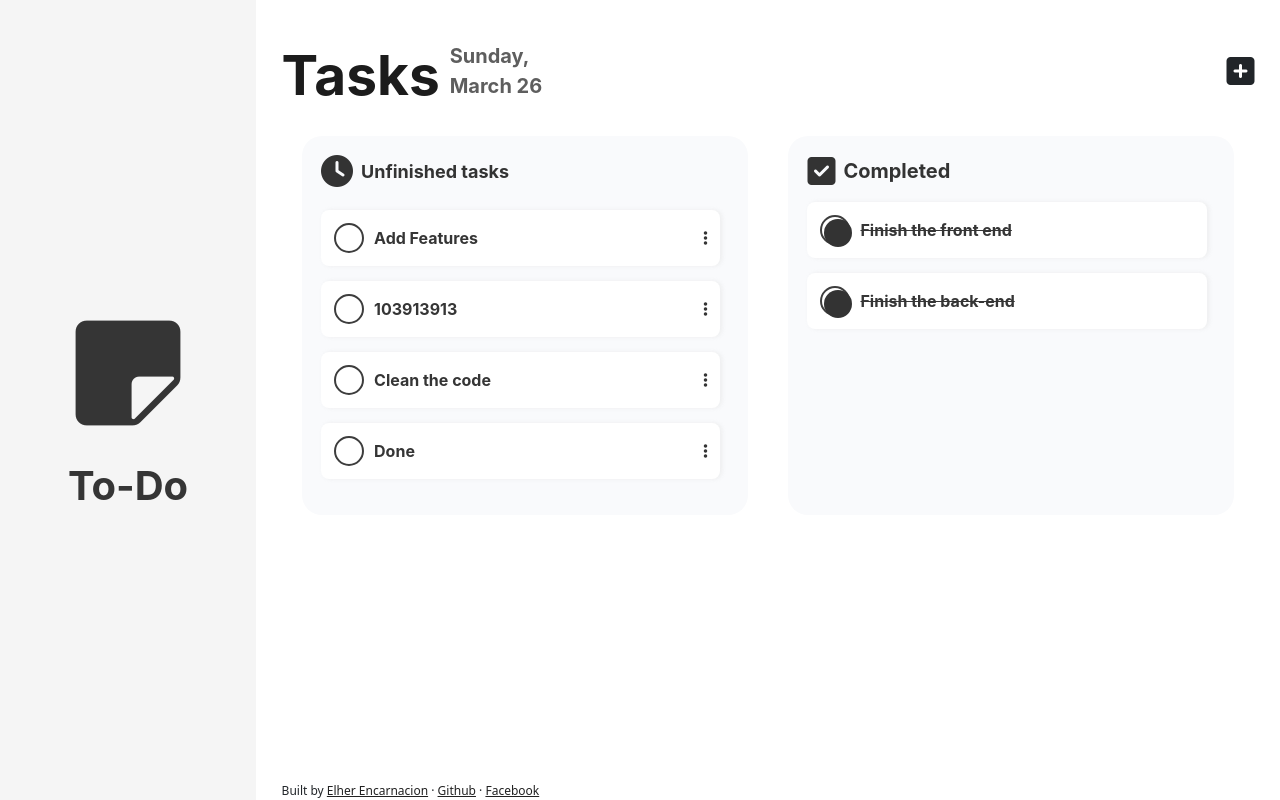
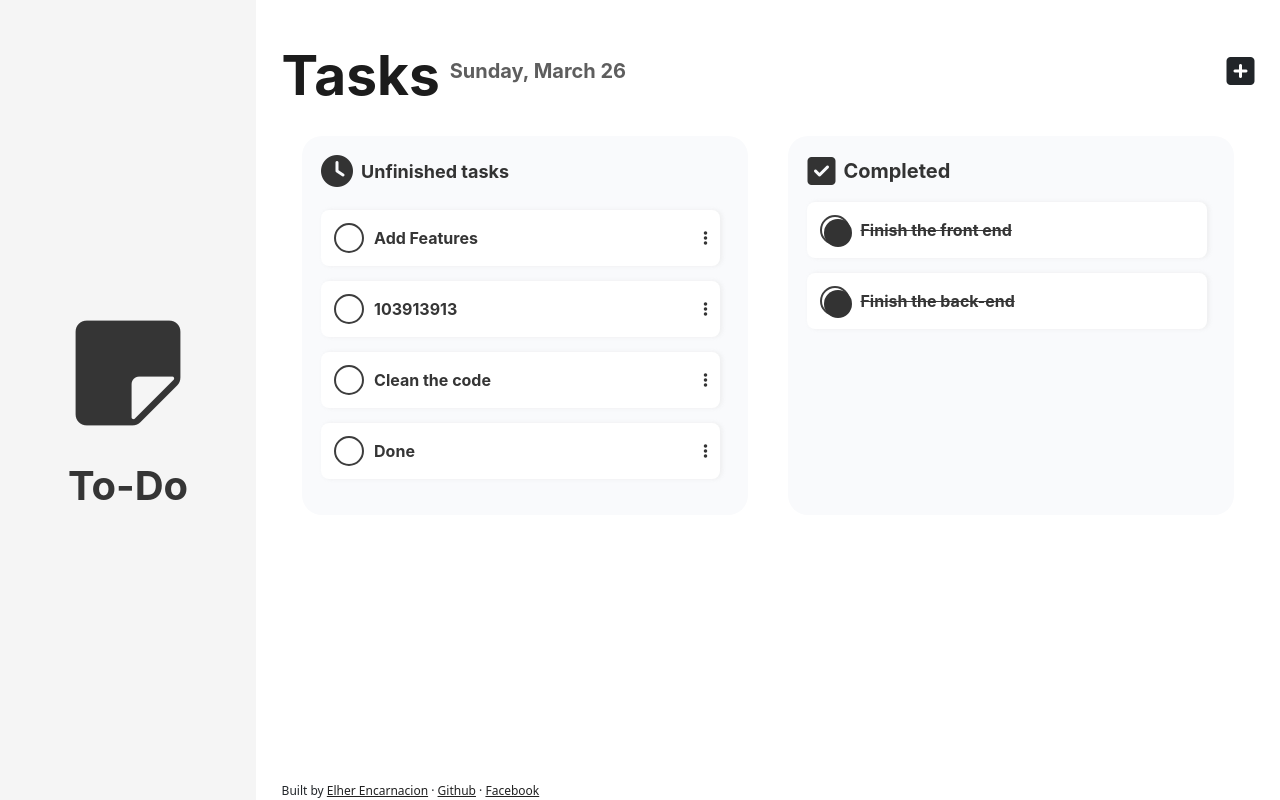
Before and after one commit to c-ent/To-Do-List, a plain HTML site: page index.html in a window 1280 px wide. Drawn offline with nearby package versions, Linux system fonts and the light colour scheme.

Commit message:
Update index.html

```diff
--- a/index.html
+++ b/index.html
@@ -23,14 +23,18 @@
 
     <div class="tododiv">
 
-      <div class="d-flex">
+      <div class="d-flex justify-content-between">
+
+        <div class="d-flex justify-content-between">
         <div class="">
           <h1 class="todotasktexttitle mt-3 mb-2">Tasks</h1>
         </div>
         <div class="d-flex align-items-center date" id="date">
           date
         </div>
-        <div class="d-flex align-items-center w-100  justify-content-end" id="addbutton">
+        </div>
+
+        <div class="d-flex align-items-center justify-content-end" id="addbutton">
           <i class="fa-solid fa-square-plus fa-2x"></i>
         </div>
 
```
